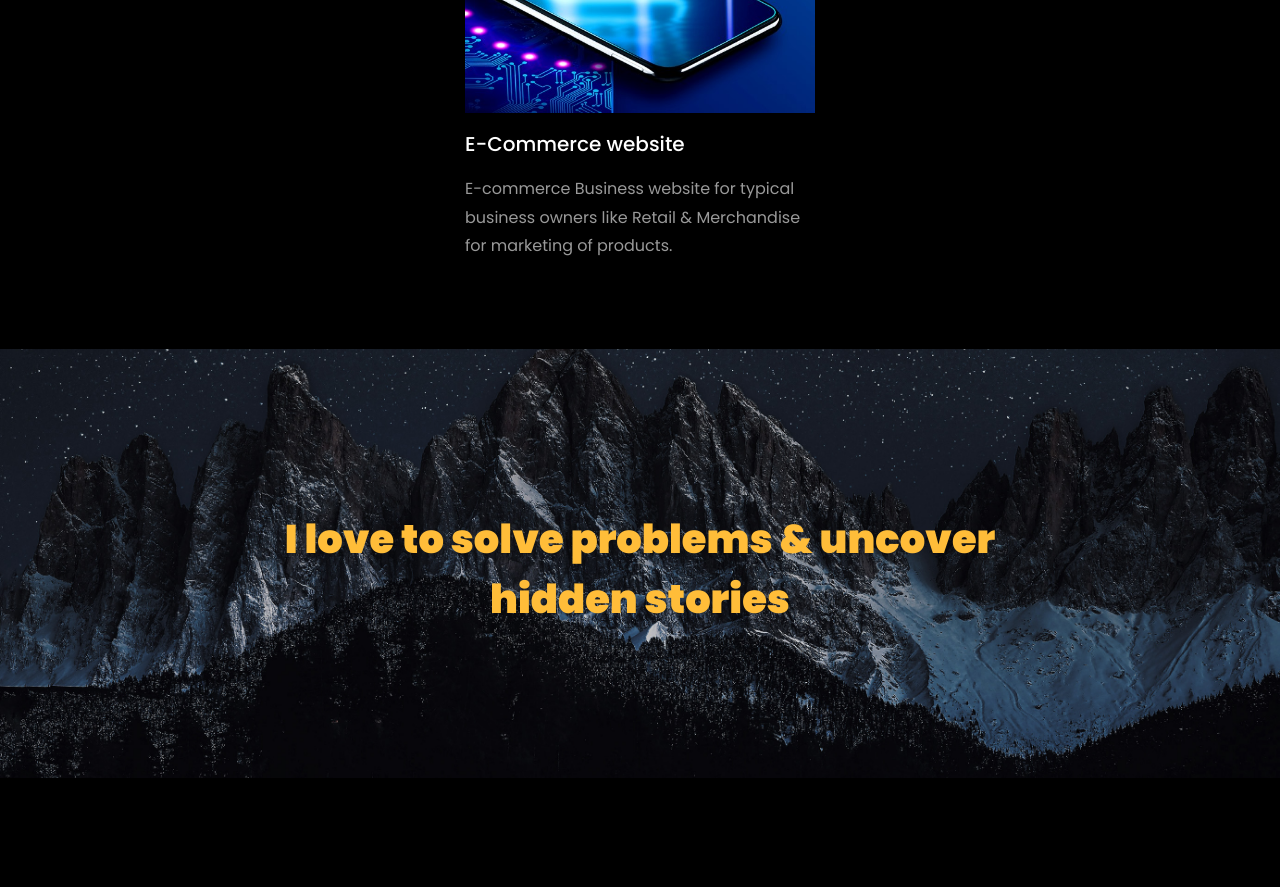
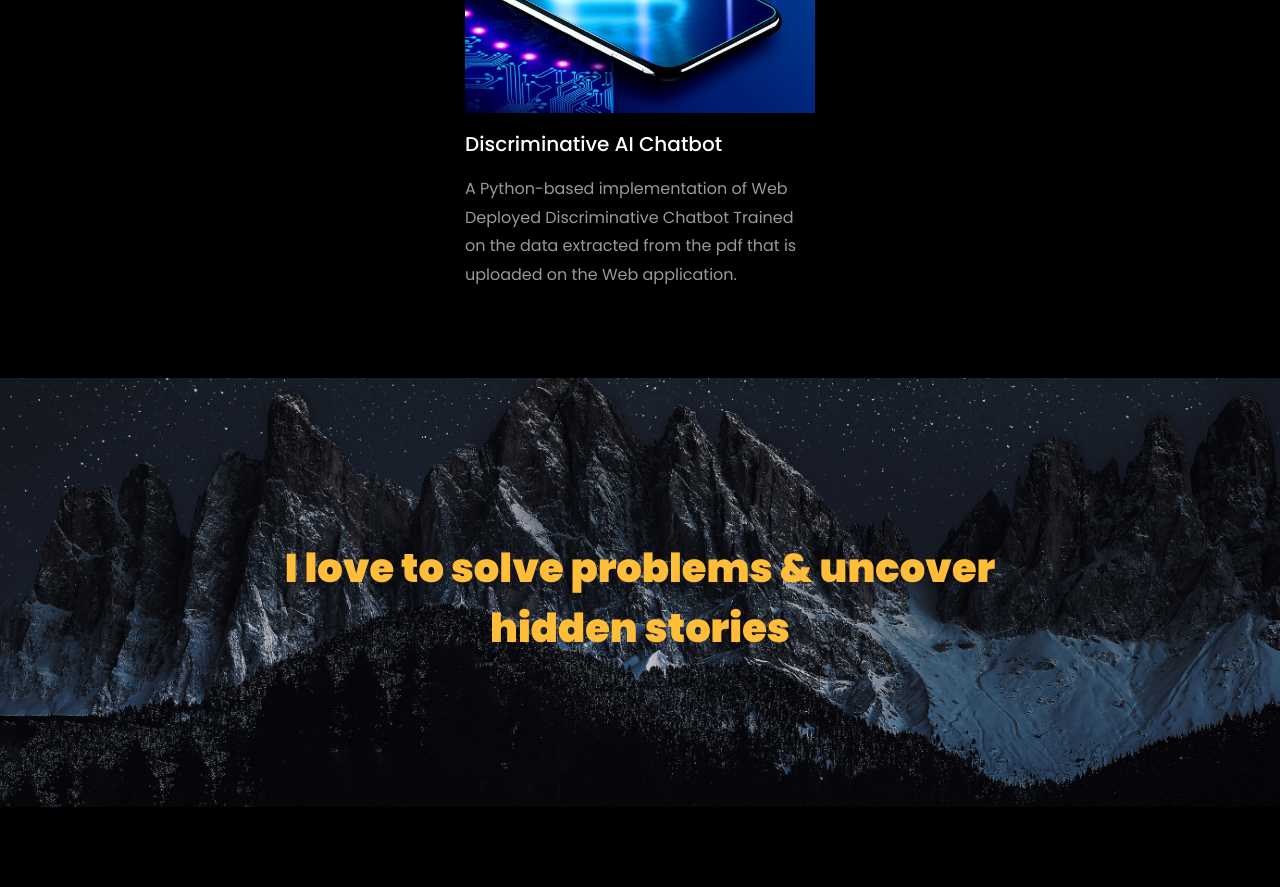
Before and after one commit to Rishav105685/Portfolio, a plain HTML site: page index.html in a window 1280 px wide. Shown: the part 4700-5587 px from the top of the page. Drawn offline with nearby package versions, Linux system fonts and the light colour scheme; files that its build step writes are made by us from their sources; files whose address does not match are found by name.

Commit message:
Update index.html

```diff
--- a/index.html
+++ b/index.html
@@ -449,8 +449,9 @@
 				</a>
 				<div class="text mt-3 float-right d-block">
 
-				  <h3 class="heading"><a href="https://github.com/Rishav105685">E-Commerce website</a></h3>
-				  <p>E-commerce Business website for typical business owners like Retail & Merchandise for marketing of products. </p>
+				  <h3 class="heading"><a href="https://github.com/Rishav105685">Discriminative AI Chatbot</a></h3>
+				  <p>A Python-based implementation of Web Deployed Discriminative Chatbot Trained on the data extracted from the pdf that is uploaded on the Web
+application. </p>
 				</div>
 			  </div>
 			</div>
```
